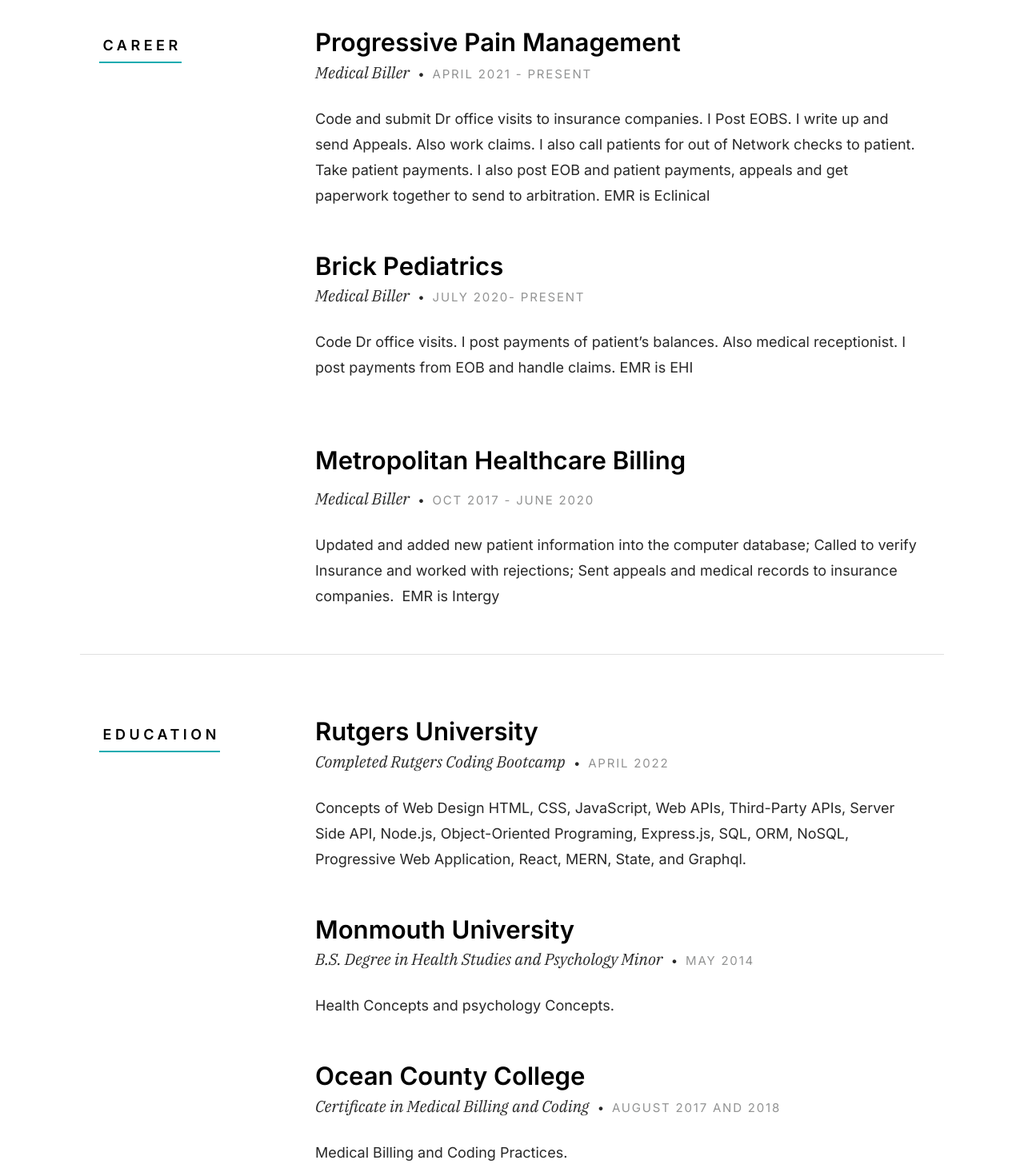
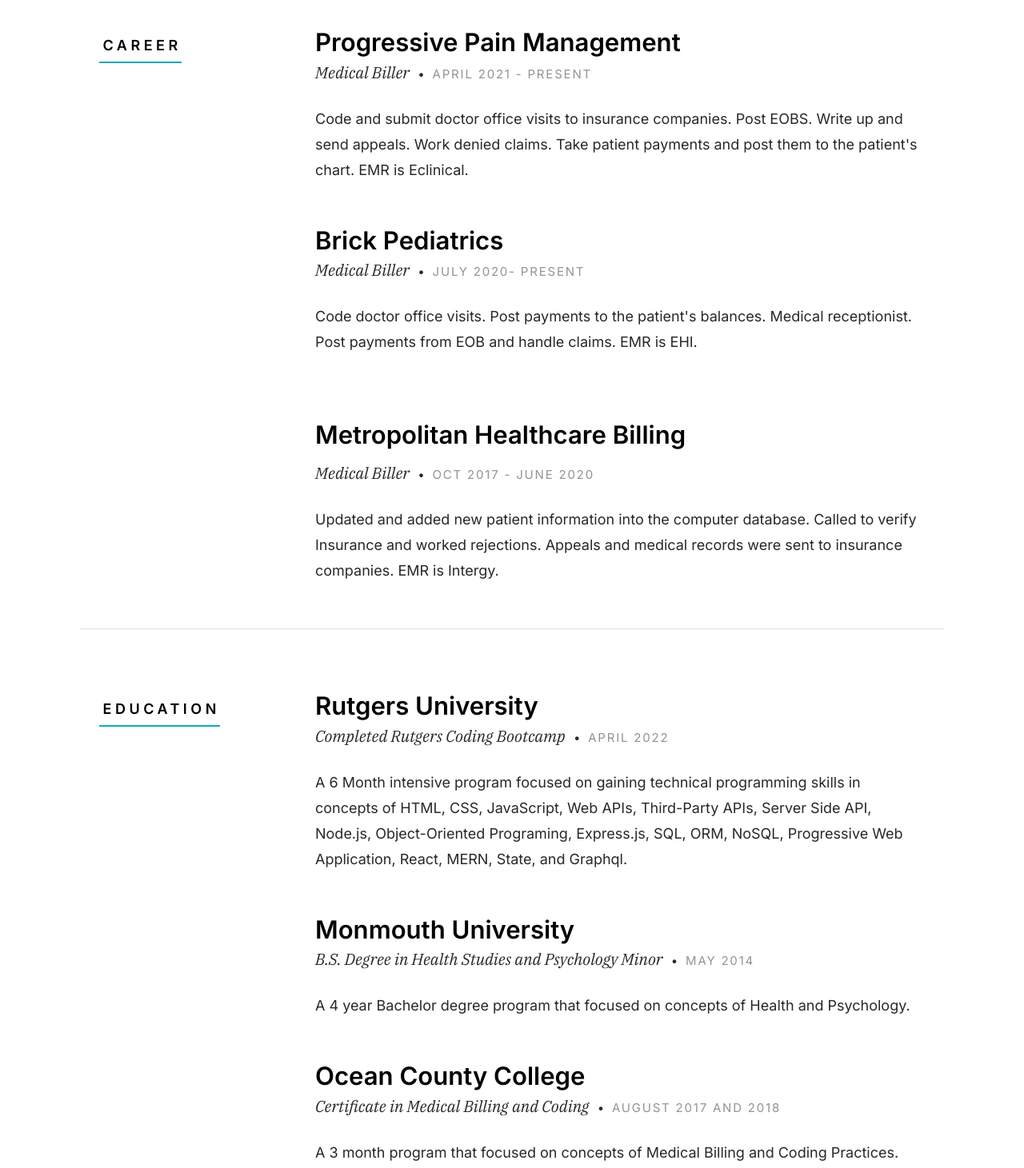
Before and after one commit to Marisa28/Portfolio, a plain HTML site: page index.html in a window 1280 px wide. Shown: the part 1820-3281 px from the top of the page at 80% size. Drawn offline with Linux system fonts and the light colour scheme.

Commit message:
add files

```diff
--- a/index.html
+++ b/index.html
@@ -174,8 +174,10 @@
                     </div>
 
                     <p>
-                        Code and submit Dr office visits to insurance companies. I Post EOBS.
-                        I write up and send Appeals. Also work claims. I also call patients for out of Network checks to patient. Take patient payments. I also post EOB and patient  payments, appeals and get paperwork together to send to arbitration.  EMR is Eclinical
+                    Code and submit doctor office visits to insurance companies.
+                    Post EOBS. Write up and send appeals. Work denied claims.
+                    Take patient payments and post them to the patient's chart. EMR is Eclinical.
+
                     </p>
 
                 </div> <!-- end resume-block -->
@@ -193,8 +195,8 @@
                     </div>
 
                     <p>
-                        Code Dr office visits. I post payments of patient’s balances. Also medical receptionist. I post payments from EOB and handle claims. EMR is EHI
-
+                        Code doctor office visits. Post payments to the patient's balances.
+                        Medical  receptionist. Post payments from EOB and handle claims. EMR is EHI.
                     </p>
 
                 </div> <!-- end resume-block -->
@@ -209,7 +211,9 @@
                 </div>
 
                 <p>
-                    Updated and added new patient information into the computer database; Called to verify Insurance and worked with rejections; Sent appeals and medical records to insurance companies.  EMR is Intergy
+                    Updated and added new patient information into the computer database.
+                    Called to verify Insurance and worked rejections. Appeals and medical
+                    records were sent to insurance companies. EMR is Intergy.
 
 
                 </p>
@@ -237,7 +241,10 @@
                     </div>
 
                     <p>
-                    Concepts of Web Design HTML, CSS, JavaScript, Web APIs, Third-Party APIs, Server Side API, Node.js, Object-Oriented Programing, Express.js, SQL, ORM, NoSQL, Progressive Web Application, React, MERN, State, and Graphql.
+                    A 6 Month intensive program focused on gaining technical programming skills
+                    in concepts of HTML, CSS, JavaScript, Web APIs, Third-Party APIs, Server Side API,
+                    Node.js, Object-Oriented Programing, Express.js, SQL,
+                    ORM, NoSQL, Progressive Web Application, React, MERN, State, and Graphql.
 
                     </p>
 
@@ -256,7 +263,8 @@
                     </div>
 
                     <p>
-                    Health Concepts and psychology Concepts.
+                    A 4 year Bachelor degree program that focused on concepts of Health and Psychology.
+
                     </p>
 
                 </div> <!-- end resume-block -->
@@ -273,7 +281,8 @@
                     </div>
 
                     <p>
-                    Medical Billing and Coding Practices.
+                    A 3 month program that focused on concepts of Medical Billing and Coding Practices.
+
                     </p>
 
             </div>
@@ -416,7 +425,7 @@
 
                 <div class="modal-popup__desc">
                     <h5>FluffyButts</h5>
-                    <p> This project you can look up pets that are availible for adoption. Also look up info that any new pet owner would need. </p>
+                    <p> This website you can look up pets that are availible for adoption. Also look up info that any new pet owner would need. </p>
                     <ul class="modal-popup__cat">
                         <!-- <li>Branding</li> -->
                         <!-- <li>Product Design</li> -->
@@ -433,7 +442,7 @@
 
                 <div class="modal-popup__desc">
                     <h5>Flight Traker </h5>
-                    <p> This Project you can look up flights to your favorite destination. </p>
+                    <p> This website you can look up and book flights to your favorite destination. </p>
                     <ul class="modal-popup__cat">
                         <!-- <li>Branding</li> -->
                     </ul>
@@ -449,7 +458,7 @@
 
                 <div class="modal-popup__desc">
                     <h5>New World Water </h5>
-                    <p>This Website you can search different water and purchase. </p>
+                    <p>This website you can search different water and purchase water . </p>
                     <ul class="modal-popup__cat">
                         <!-- <li>Product Design</li> -->
                     </ul>
@@ -465,7 +474,7 @@
 
                 <div class="modal-popup__desc">
                     <h5>Book Search</h5>
-                    <p> This Website you can search your favorite book and purchase. </p>
+                    <p> This website you can search your favorite book and purchase books. </p>
                     <ul class="modal-popup__cat">
                         <!-- <li>E-Commerce</li> -->
                     </ul>
```
Also changed, not shown: 1 other file.
